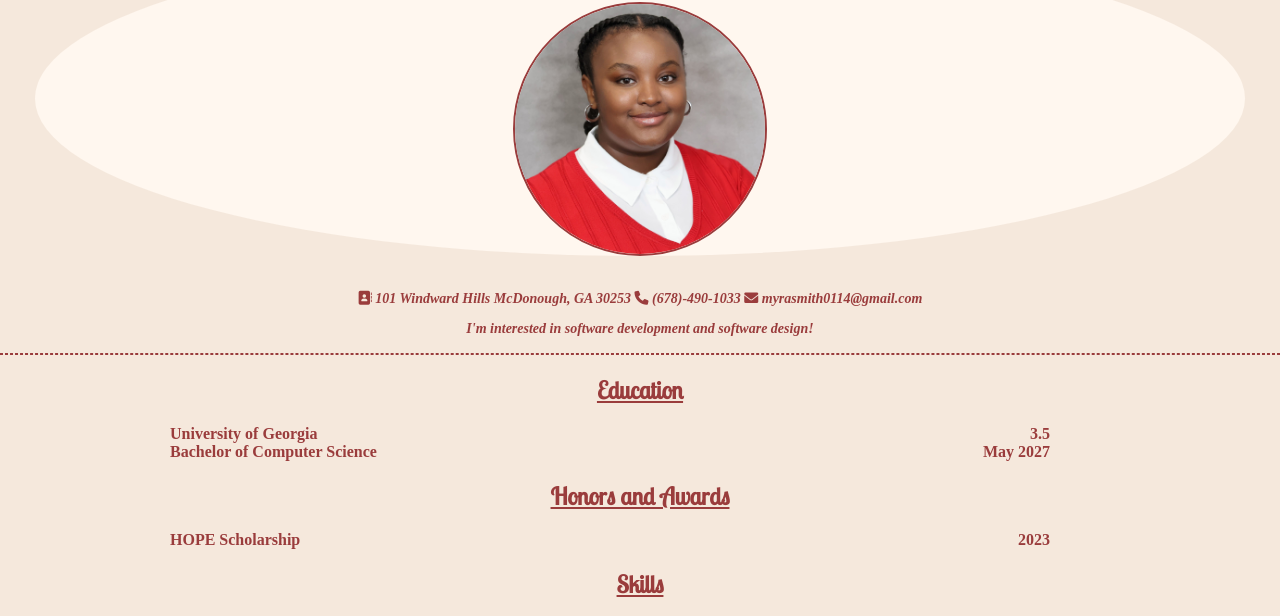
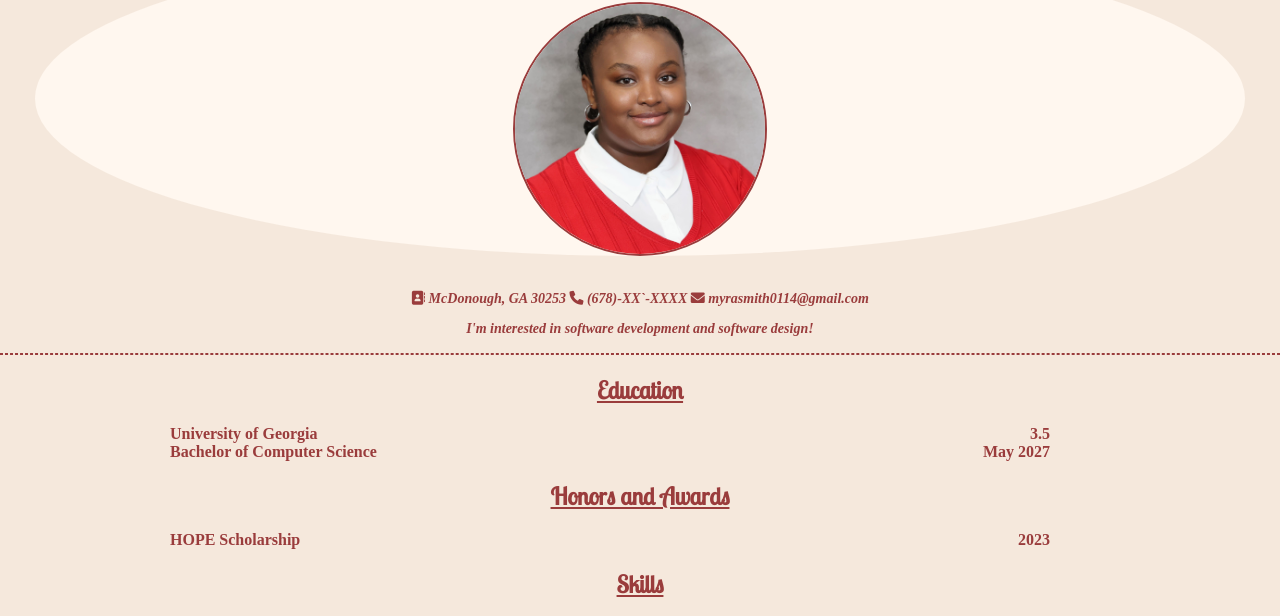
Before and after one commit to myrasmith0114/css-cv, a website: page index.html in a window 1280 px wide. Shown: the part 178-794 px from the top of the page. Drawn offline with Linux system fonts and the light colour scheme.

Commit message:
removed info

```diff
--- a/index.html
+++ b/index.html
@@ -17,8 +17,8 @@
 <img src="images/headshot.jpg" alt="Myra Smith Headshot" width="250">
 </header>
 
-<p class="address"><i class="fa-solid fa-address-book"></i> 101 Windward Hills McDonough, GA 30253
-    <i class="fa-solid fa-phone"></i> (678)-490-1033
+<p class="address"><i class="fa-solid fa-address-book"></i> McDonough, GA 30253
+    <i class="fa-solid fa-phone"></i> (678)-XX`-XXXX
     <i class="fa-solid fa-envelope"></i> myrasmith0114@gmail.com
 </p>
 <p class="tagline">I'm interested in software development and software design!</p>
```
